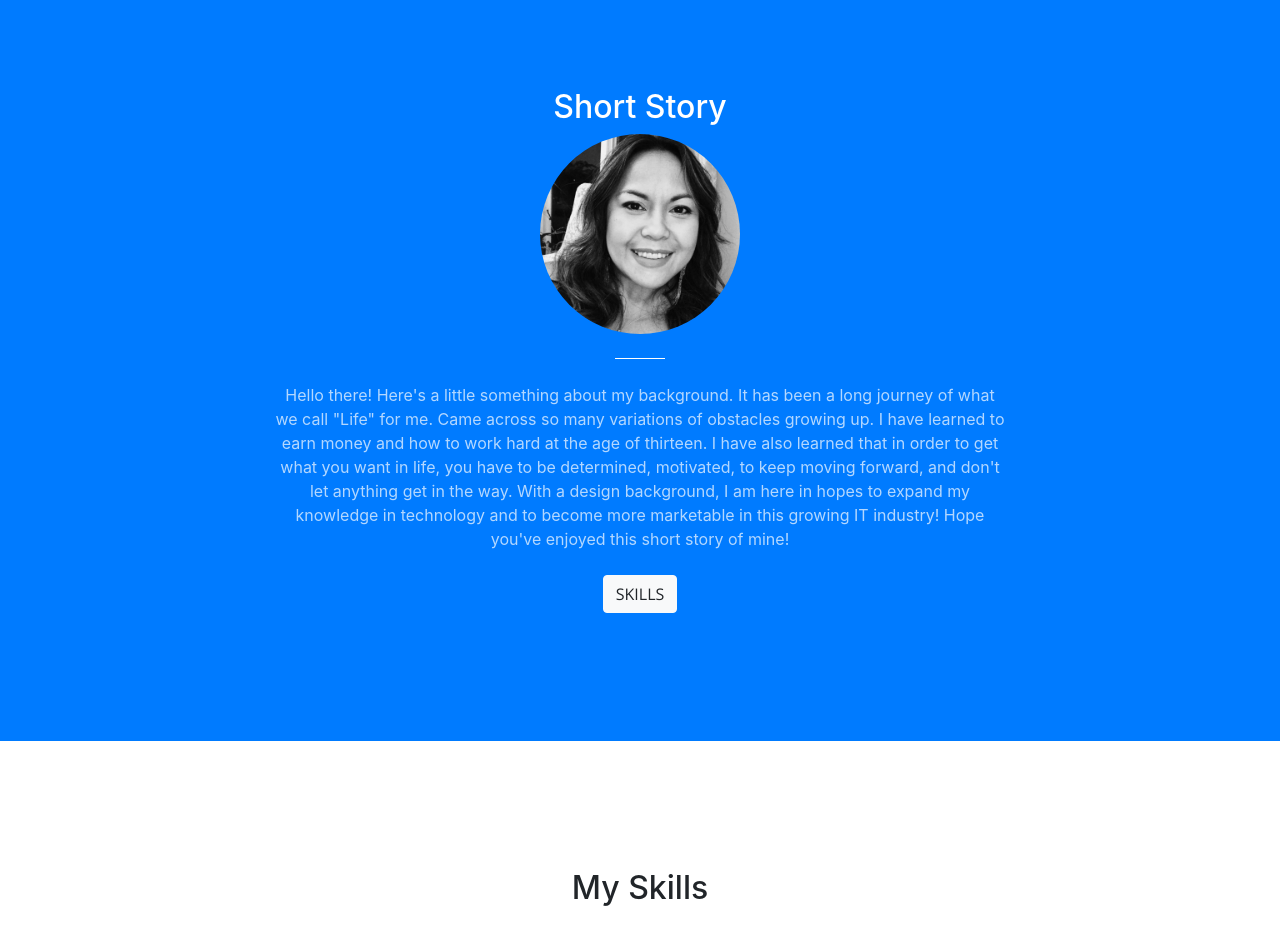
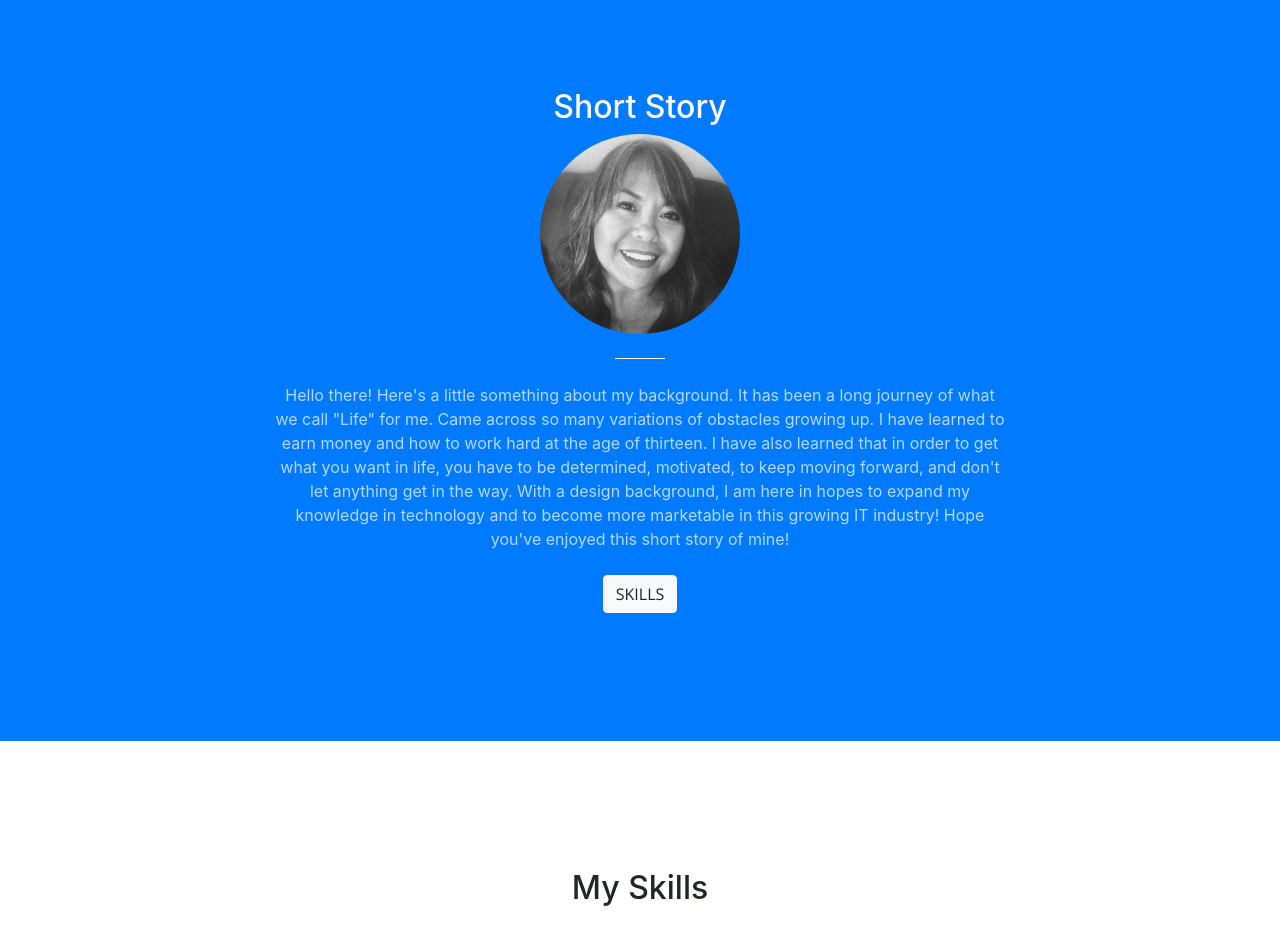
Before and after one commit to ebacerra/ellen_b, a website with bundled scripts: page index.html in a window 1280 px wide. Shown: the part 840-1769 px from the top of the page. Built offline with nearby package versions, Linux system fonts and the light colour scheme; files whose address does not match are found by name; a web font is replaced by a local one.

Commit message:
profile pic changed

```diff
--- a/index.html
+++ b/index.html
@@ -110,7 +110,7 @@
           <div class="col-lg-8 mx-auto text-center">
             <h2 class="section-heading text-white">Short Story</h2>
             <img
-              src="./img/images/Me.jpg"
+              src="./img/images/74979496_10157010456799005_3505948440418844672_n.jpg"
               width="200"
               height="200"
               style="border-radius: 50%; filter: grayscale(100%)"
```
Also changed, not shown: img/images/74979496_10157010456799005_3505948440418844672_n.jpg (added), 2 other files.
